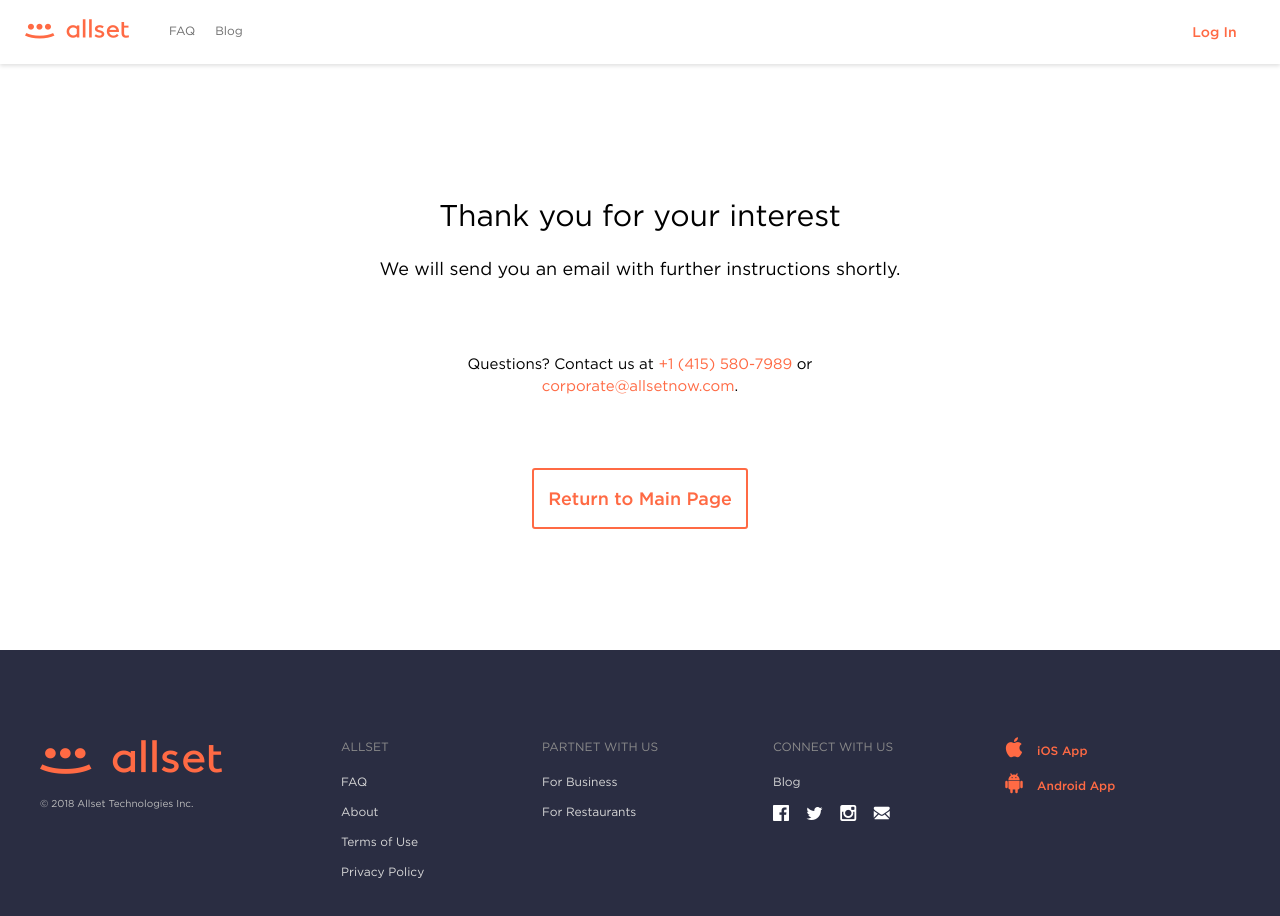
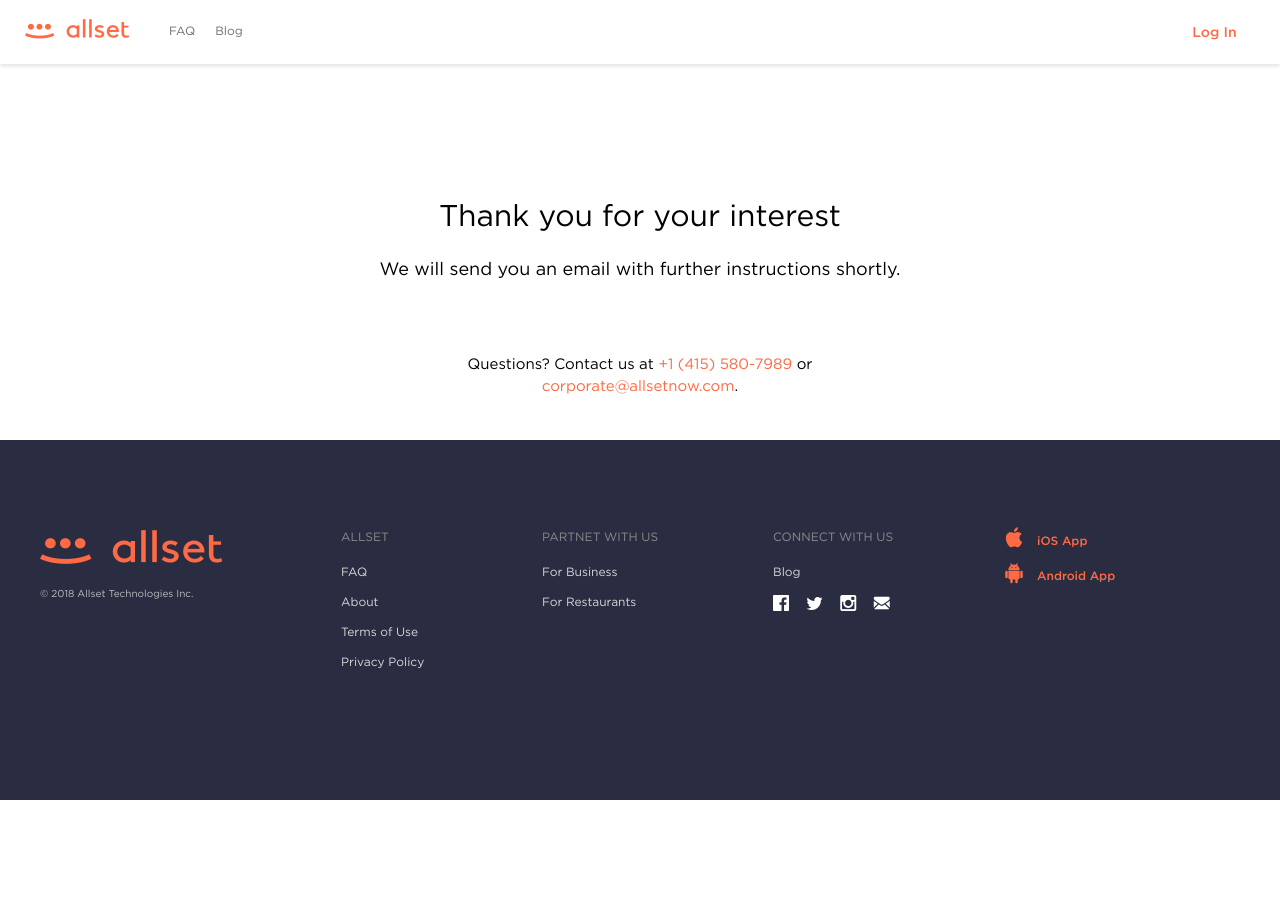
Before and after one commit to alwsBgood/lp_business_new, a plain HTML site: page success.html in a window 1280 px wide. After the commit the page ends 800 px from the top, so only its background shows below. Drawn offline with nearby package versions, Linux system fonts and the light colour scheme; files whose address does not match are found by name.

Commit message:
success fix

```diff
--- a/css/success.css
+++ b/css/success.css
@@ -181,7 +181,14 @@ a {
 
 /*BUTTONS - END*/
 .success-page {
-  line-height: 1.5; }
+  line-height: 1.5;
+  min-height: 100vh; }
+
+.success-page footer {
+  position: absolute;
+  bottom: 0;
+  right: 0;
+  left: 0; }
 
 .success_page_content {
   background: #fff;
```
